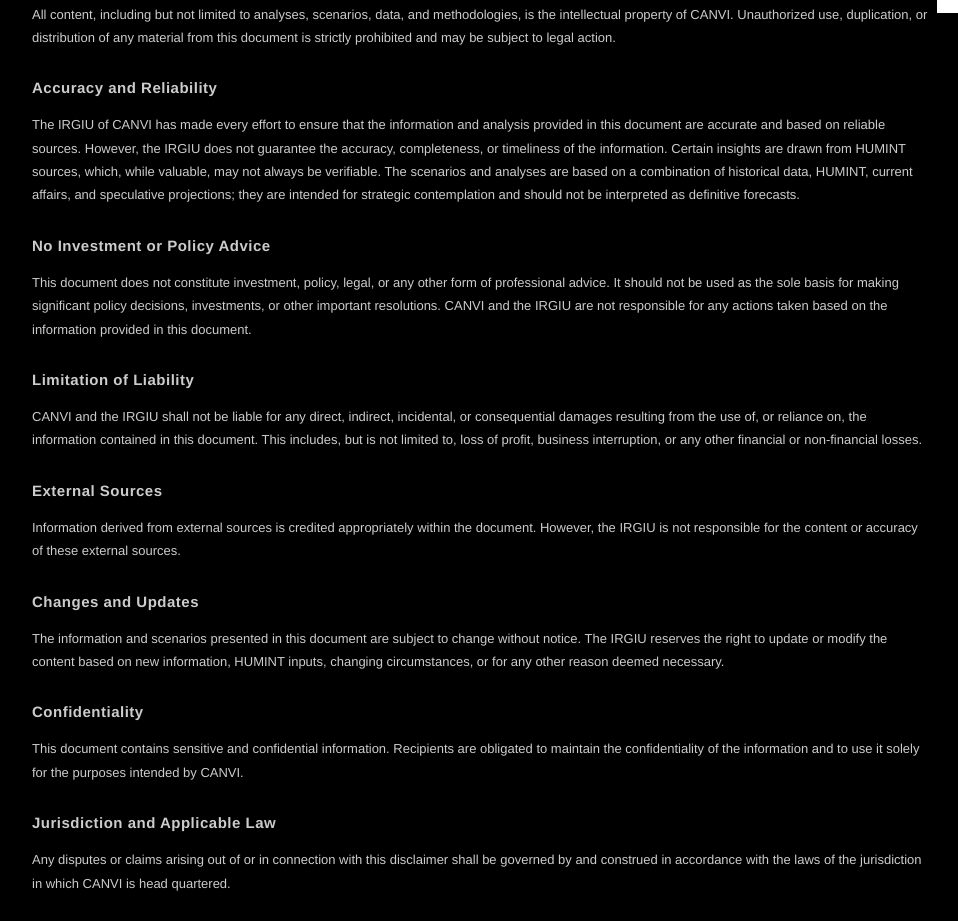
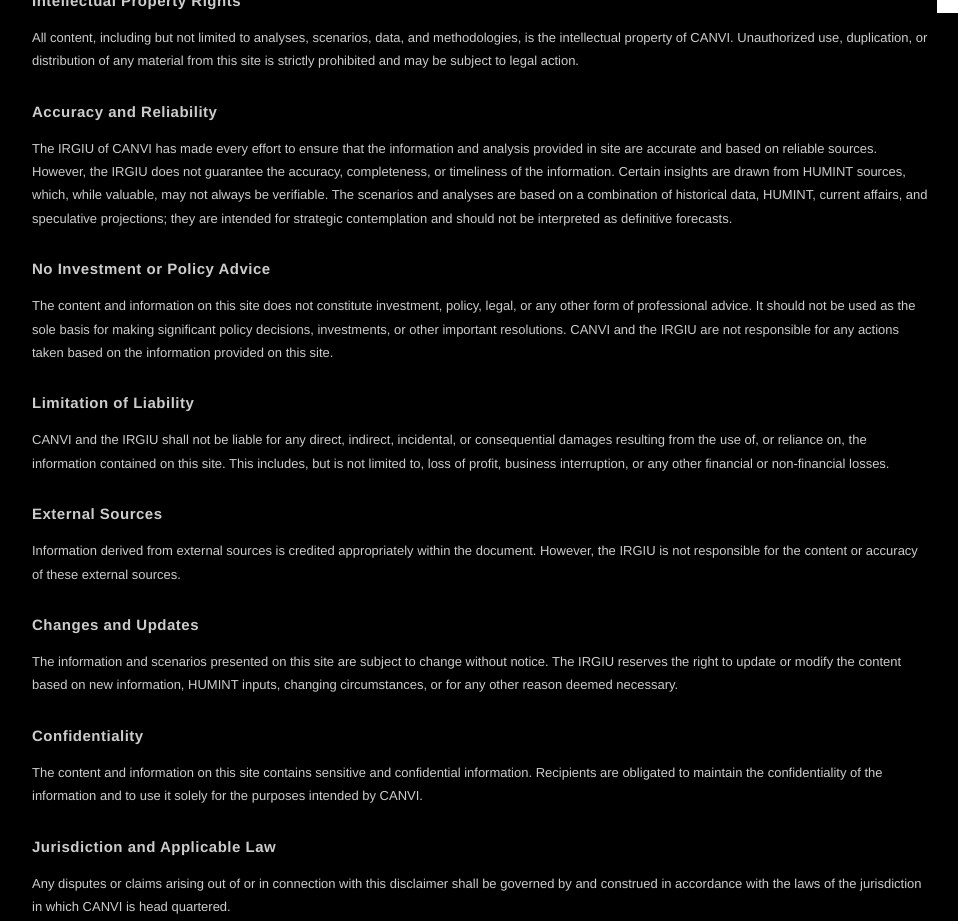
Before and after one commit to IRGIU/Britains-Populist-Turn-Intelligence-Brief-Series, a plain HTML site: page index.html in a window 1280 px wide. Shown: the part 747-1668 px from the top of the page, without its empty margins (48-1006 px from the left). Drawn offline with Linux system fonts and the light colour scheme.

Commit message:
Update index.html

```diff
--- a/index.html
+++ b/index.html
@@ -212,28 +212,28 @@
         <div class="disclaimer-section">
             <div class="disclaimer-title">DISCLAIMER</div>
             <div class="disclaimer-content">
-                <p>This document, produced by the International Relations and Geopolitical Intelligence Unit (IRGIU) of CANVI, is for informational purposes only, intended for use by CANVI and authorised entities. The content is derived from a global network of government and ex-government officials, military and ex-military personnel, intelligence, diplomats, corporations, companies, and other confidential sources. A portion of the information contained herein is based on human intelligence (HUMINT) gathered through CANVI's internal networks, including individuals linked to intelligence agencies, governments, and other institutions. Such information, by its nature, may not be independently verifiable. Accordingly, this material should be treated as indicative, not definitive. This document is a summarised excerpt from our comprehensive internal data vault. It is not for general distribution and should not be seen as an official stance of CANVI.</p>
+                <p>The content and information on this site, produced by the International Relations and Geopolitical Intelligence Unit (IRGIU) of CANVI, is for informational purposes only, intended for use by CANVI and authorised entities. The content is derived from a global network of government and ex-government officials, military and ex-military personnel, intelligence, diplomats, corporations, companies, and other confidential sources. A portion of the information contained herein is based on human intelligence (HUMINT) gathered through CANVI's internal networks, including individuals linked to intelligence agencies, governments, and other institutions. Such information, by its nature, may not be independently verifiable. Accordingly, this material should be treated as indicative, not definitive. the content and information on this site is a summarised excerpt from our comprehensive internal data vault. It is not for general distribution and should not be seen as an official stance of CANVI.</p>
 
                 <h3>Intellectual Property Rights</h3>
-                <p>All content, including but not limited to analyses, scenarios, data, and methodologies, is the intellectual property of CANVI. Unauthorized use, duplication, or distribution of any material from this document is strictly prohibited and may be subject to legal action.</p>
+                <p>All content, including but not limited to analyses, scenarios, data, and methodologies, is the intellectual property of CANVI. Unauthorized use, duplication, or distribution of any material from this site is strictly prohibited and may be subject to legal action.</p>
 
                 <h3>Accuracy and Reliability</h3>
-                <p>The IRGIU of CANVI has made every effort to ensure that the information and analysis provided in this document are accurate and based on reliable sources. However, the IRGIU does not guarantee the accuracy, completeness, or timeliness of the information. Certain insights are drawn from HUMINT sources, which, while valuable, may not always be verifiable. The scenarios and analyses are based on a combination of historical data, HUMINT, current affairs, and speculative projections; they are intended for strategic contemplation and should not be interpreted as definitive forecasts.</p>
+                <p>The IRGIU of CANVI has made every effort to ensure that the information and analysis provided in site are accurate and based on reliable sources. However, the IRGIU does not guarantee the accuracy, completeness, or timeliness of the information. Certain insights are drawn from HUMINT sources, which, while valuable, may not always be verifiable. The scenarios and analyses are based on a combination of historical data, HUMINT, current affairs, and speculative projections; they are intended for strategic contemplation and should not be interpreted as definitive forecasts.</p>
 
                 <h3>No Investment or Policy Advice</h3>
-                <p>This document does not constitute investment, policy, legal, or any other form of professional advice. It should not be used as the sole basis for making significant policy decisions, investments, or other important resolutions. CANVI and the IRGIU are not responsible for any actions taken based on the information provided in this document.</p>
+                <p>The content and information on this site does not constitute investment, policy, legal, or any other form of professional advice. It should not be used as the sole basis for making significant policy decisions, investments, or other important resolutions. CANVI and the IRGIU are not responsible for any actions taken based on the information provided on this site.</p>
 
                 <h3>Limitation of Liability</h3>
-                <p>CANVI and the IRGIU shall not be liable for any direct, indirect, incidental, or consequential damages resulting from the use of, or reliance on, the information contained in this document. This includes, but is not limited to, loss of profit, business interruption, or any other financial or non-financial losses.</p>
+                <p>CANVI and the IRGIU shall not be liable for any direct, indirect, incidental, or consequential damages resulting from the use of, or reliance on, the information contained on this site. This includes, but is not limited to, loss of profit, business interruption, or any other financial or non-financial losses.</p>
 
                 <h3>External Sources</h3>
                 <p>Information derived from external sources is credited appropriately within the document. However, the IRGIU is not responsible for the content or accuracy of these external sources.</p>
 
                 <h3>Changes and Updates</h3>
-                <p>The information and scenarios presented in this document are subject to change without notice. The IRGIU reserves the right to update or modify the content based on new information, HUMINT inputs, changing circumstances, or for any other reason deemed necessary.</p>
+                <p>The information and scenarios presented on this site are subject to change without notice. The IRGIU reserves the right to update or modify the content based on new information, HUMINT inputs, changing circumstances, or for any other reason deemed necessary.</p>
 
                 <h3>Confidentiality</h3>
-                <p>This document contains sensitive and confidential information. Recipients are obligated to maintain the confidentiality of the information and to use it solely for the purposes intended by CANVI.</p>
+                <p>The content and information on this site contains sensitive and confidential information. Recipients are obligated to maintain the confidentiality of the information and to use it solely for the purposes intended by CANVI.</p>
 
                 <h3>Jurisdiction and Applicable Law</h3>
                 <p>Any disputes or claims arising out of or in connection with this disclaimer shall be governed by and construed in accordance with the laws of the jurisdiction in which CANVI is head quartered.</p>
```
